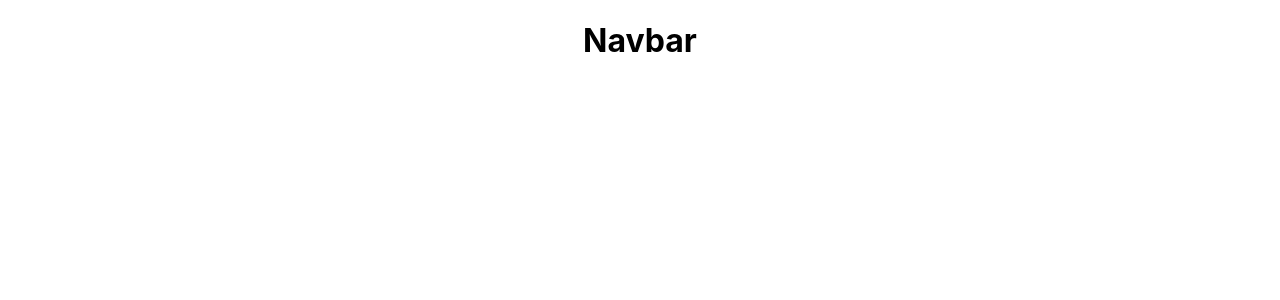
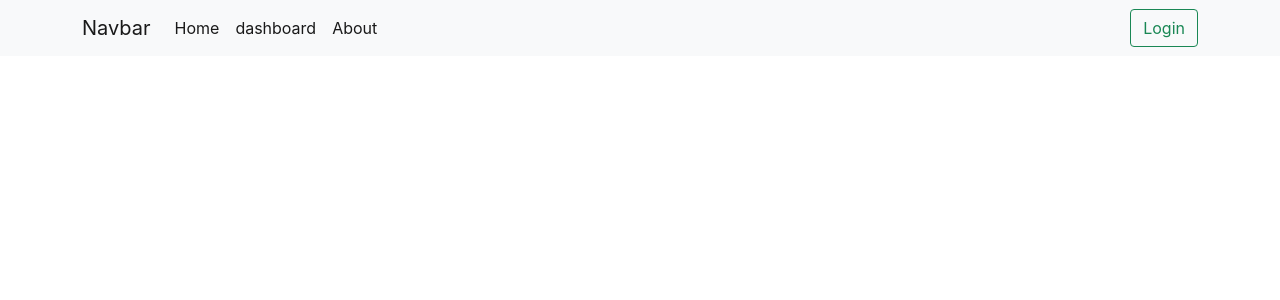
Before and after one commit to sabbir-hossai/legend-programer, a React (Create React App) app: page / in a window 1280 px wide. Shown: the top 300 px of the page. Built offline with nearby package versions, Linux system fonts and the light colour scheme.

Commit message:
navbar completed

```diff
--- a/public/index.html
+++ b/public/index.html
@@ -1,14 +1,19 @@
 <!DOCTYPE html>
 <html lang="en">
+
 <head>
   <meta charset="utf-8" />
   <link rel="icon" href="%PUBLIC_URL%/favicon.ico" />
   <meta name="viewport" content="width=device-width, initial-scale=1" />
   <meta name="theme-color" content="#000000" />
-    <meta
-      name="description"
-      content="Web site created using create-react-app"
-    />
+  <meta name="description" content="Web site created using create-react-app" />
+  <!-- bootstrap link -->
+  <link href="https://cdn.jsdelivr.net/npm/bootstrap@5.1.3/dist/css/bootstrap.min.css" rel="stylesheet"
+    integrity="sha384-1BmE4kWBq78iYhFldvKuhfTAU6auU8tT94WrHftjDbrCEXSU1oBoqyl2QvZ6jIW3" crossorigin="anonymous">
+  <!-- bootstrap js  -->
+  <script src="https://cdn.jsdelivr.net/npm/bootstrap@5.1.3/dist/js/bootstrap.bundle.min.js"
+    integrity="sha384-ka7Sk0Gln4gmtz2MlQnikT1wXgYsOg+OMhuP+IlRH9sENBO0LRn5q+8nbTov4+1p"
+    crossorigin="anonymous"></script>
   <link rel="apple-touch-icon" href="%PUBLIC_URL%/logo192.png" />
   <!--
       manifest.json provides metadata used when your web app is installed on a
@@ -26,6 +31,7 @@
     -->
   <title>React App</title>
 </head>
+
 <body>
   <noscript>You need to enable JavaScript to run this app.</noscript>
   <div id="root"></div>
@@ -40,4 +46,5 @@
       To create a production bundle, use `npm run build` or `yarn build`.
     -->
 </body>
+
 </html>
--- /dev/null
+++ b/src/Components/Homes/Navbar/Navbar.css
@@ -0,0 +1,3 @@
+.navbar{
+    background-color:rgb(248,249,250) ;
+}
--- a/src/Components/Homes/Navbar/Navbar.js
+++ b/src/Components/Homes/Navbar/Navbar.js
@@ -1,10 +1,39 @@
 import React from 'react';
+import './Navbar.css';
 
 const Navbar = () => {
     return (
-        <div>
-            <h1>Navbar</h1>
-        </div>
+        <div className=' ' >
+            <nav className="navbar navbar-expand-lg navbar-expand-md navbar-light bg-light">
+                <div className="container">
+                    <a className="navbar-brand ml-5" href="#">Navbar</a>
+                    <button className="navbar-toggler" type="button" data-bs-toggle="collapse" data-bs-target="#navbarTogglerDemo02" aria-controls="navbarTogglerDemo02" aria-expanded="false" aria-label="Toggle navigation">
+                        <span className="navbar-toggler-icon"></span>
+                    </button>
+                    <div className="collapse navbar-collapse" id="navbarTogglerDemo02">
+                        <ul className="navbar-nav me-auto mb-2 mb-lg-0">
+                            <li className="nav-item">
+                                <a className="nav-link active" aria-current="page" href="#">Home</a>
+                            </li>
+                            <li className="nav-item">
+                                <a className="nav-link active" href="#">dashboard</a>
+                            </li>
+                            <li className="nav-item">
+                                <a className="nav-link active" href="#">About</a>
+
+                            </li>
+                        </ul>
+                        <form className="d-flex">
+                            {
+                                <button className="btn btn-outline-success" type="submit">Login</button>
+                                // <button className="btn btn-outline-success" type="submit">Log out</button>
+                            }
+
+                        </form>
+                    </div>
+                </div>
+            </nav>
+        </div >
     );
 };
 
```
Lines whose indentation alone changed are shown as unchanged.
